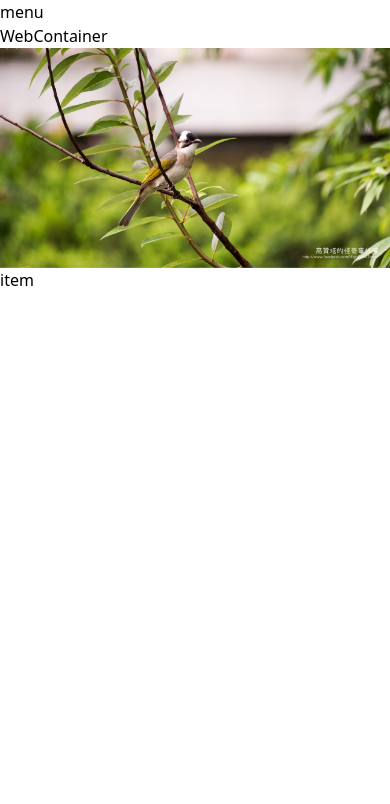
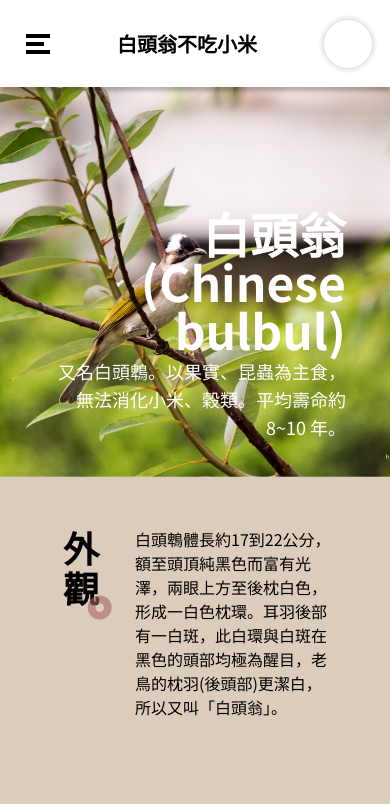
Before and after one commit to SiaoXiao/side_project_webLayout, a Vue app: page / in a window 390 px wide. Shown: the top 804 px of the page. Built offline with nearby package versions, Linux system fonts and the light colour scheme.

Commit message:
feat: layout

```diff
--- a/index.html
+++ b/index.html
@@ -5,6 +5,9 @@
     <link rel="icon" type="image/svg+xml" href="/vite.svg" />
     <meta name="viewport" content="width=device-width, initial-scale=1.0" />
     <title>Vite + Vue</title>
+    <link rel="preconnect" href="https://fonts.googleapis.com">
+<link rel="preconnect" href="https://fonts.gstatic.com" crossorigin>
+<link href="https://fonts.googleapis.com/css2?family=Noto+Sans+TC:wght@400;700&display=swap" rel="stylesheet">
   </head>
   <body>
     <div id="app"></div>
--- a/src/components/Layout.vue
+++ b/src/components/Layout.vue
@@ -1,6 +1,8 @@
 <template>
-  <WebMenu />
-  <WebContainer />
+  <div class="flex flex-col min-h-screen md:flex-row">
+    <WebMenu />
+    <WebContainer />
+  </div>
 </template>
 
 <script setup></script>
--- /dev/null
+++ b/src/components/MenuIcon.vue
@@ -0,0 +1,24 @@
+<template>
+  <ul class="relative w-full h-full">
+    <li
+      class="absolute w-full h-1 transition ease-in-out delay-150 bg-black top-1/2"
+      :class="isOpen ? '-translate-y-1/2 rotate-45' : '-translate-y-2.5'"
+    ></li>
+    <li
+      class="absolute h-1 transition ease-in-out delay-150 bg-black top-1/2"
+      :class="isOpen ? '-translate-y-1/2 -rotate-45  w-full' : '-translate-y-1/2 w-3/4 '"
+    ></li>
+    <li
+      class="absolute w-full h-1 transition ease-in-out delay-150 bg-black top-1/2"
+      :class="isOpen ? '-translate-y-1/2 -rotate-45' : 'translate-y-1.5'"
+    ></li>
+  </ul>
+</template>
+<script setup>
+defineProps({
+  isOpen: {
+    type: Boolean,
+    default: false
+  }
+})
+</script>
--- a/src/components/WebContainer.vue
+++ b/src/components/WebContainer.vue
@@ -1,9 +1,42 @@
 <template>
-  <div>WebContainer</div>
-  <img src="@/assets/banner.png" alt="">
-  <WebItem />
+  <div class="relative z-10 flex-grow min-w-0 md:pl-[345px] flex flex-col-reverse bg-center bg-no-repeat bg-cover bg-none md:bg-banner">
+    <div class="">
+      <div class="flex flex-col justify-end h-full bg-center bg-no-repeat bg-cover md:h-auto py-9 px-11 aspect-square md:aspect-auto md:bg-none bg-banner">
+        <h1 class="text-5xl font-bold text-right text-white">白頭翁 (Chinese bulbul)</h1>
+        <span class="block mt-1 text-lg text-right text-white"
+          >又名白頭鵯。以果實、昆蟲為主食，無法消化小米、穀類。平均壽命約 8~10 年。</span
+        >
+      </div>
+      <div
+        class="bg-[#DCCCBC] flex flex-col flex-wrap md:flex-row items-center justify-around h-full md:h-[367px] py-[50px] px-[36px] gap-[50px] md:gap-3 md:px-[50px] sm-py-[58px]"
+      >
+        <template v-for="item in itemData" :key="item.id">
+          <WebItem :itemData="item" />
+        </template>
+      </div>
+    </div>
+  </div>
 </template>
 
-<script setup></script>
-
-<style lang="scss" scoped></style>
+<script setup>
+const itemData = reactive([
+  {
+    id: 1,
+    title: '外觀',
+    content:
+      '白頭鵯體長約17到22公分，額至頭頂純黑色而富有光澤，兩眼上方至後枕白色，形成一白色枕環。耳羽後部有一白斑，此白環與白斑在黑色的頭部均極為醒目，老鳥的枕羽(後頭部)更潔白，所以又叫「白頭翁」。',
+  },
+  {
+    id: 2,
+    title: '棲地',
+    content:
+      '白頭翁和麻雀、綠繡眼合稱「城市三寶」，常成群出現在平原區灌木叢、丘陵樹林地帶，以及校園、公園、庭院、行道中的各種高高的電線與樹上。',
+  },
+  {
+    id: 3,
+    title: '食性',
+    content:
+      '以果樹的漿果和種子為主食，並時常飛入果園偷吃果實，還會吃嫩葉嫩芽，尤其是胡蝶蘭的嫩葉嫩芽葉，偶爾啄食昆蟲。',
+  },
+])
+</script>
--- a/src/components/WebItem.vue
+++ b/src/components/WebItem.vue
@@ -1,8 +1,43 @@
 <template>
-  <div>item</div>
+  <div class="flex card h-[225px] max-w-[274px] w-full gap-9">
+    <div class="card-section pl-[5px]">
+      <h2 class="relative text-4xl font-bold">
+        {{itemData.title}}
+        <svg
+          width="25"
+          height="25"
+          viewBox="0 0 26 26"
+          fill="none"
+          xmlns="http://www.w3.org/2000/svg"
+          class="absolute -bottom-[12.5px] -right-[12.5px]"
+        >
+          <circle
+            cx="13.1814"
+            cy="13.0804"
+            r="8.5"
+            stroke="#AA6666"
+            stroke-opacity="0.6"
+            stroke-width="8"
+          />
+        </svg>
+      </h2>
+    </div>
+    <div class="card-section">
+      <p class="text-base">
+        {{ itemData.content }}
+      </p>
+    </div>
+  </div>
 </template>
 
-<script setup></script>
+<script setup>
+defineProps({
+  itemData: {
+    type: Object,
+    default: () => ({})
+  }
+})
 
-<style lang="scss" scoped>
-</style>
+</script>
+
+<style lang="scss" scoped></style>
--- a/src/components/WebMenu.vue
+++ b/src/components/WebMenu.vue
@@ -1,7 +1,76 @@
 <template>
-  <div>menu</div>
+  <div
+    class="relative z-20 flex flex-col justify-between flex-shrink-0 w-full bg-white md:w-[345px] md:fixed md:inset-y-0"
+  >
+    <div
+      class="flex items-center justify-between h-[87px] md:h-auto md:py-[78px] md:justify-center md:shadow-none pr-[18px] pl-[26px]"
+      :class="showMenu ? '' : 'shadow-custom'"
+    >
+      <button
+        class="flex items-center justify-center w-6 h-[18px] md:hidden"
+        @click.prevent="toggleMenu"
+      >
+        <MenuIcon class="w-8 h-8" :isOpen="showMenu" />
+      </button>
+      <div class="flex items-center justify-center">
+        <span class="text-xl font-bold md:text-3xl">白頭翁不吃小米</span>
+      </div>
+      <div class="w-[48px] h-[48px] bg-white rounded-full shadow-logo"></div>
+    </div>
+    <div
+      class="flex-grow md:flex md:flex-col md:justify-between"
+      :class="showMenu ? 'shadow-custom' : 'hidden'"
+    >
+      <!-- 主要選單 -->
+      <ul class="flex flex-col gap-[21px] pb-[45px] sm-pb-0">
+        <li v-for="(item, i) in menuItems" :key="i" class="flex items-center justify-center">
+          <RouterLink
+            :to="item.to"
+            class="relative text-lg hover:text-[#AA6666] cursor-pointer transition ease-in-out delay-150"
+            :class="item.isActive ? 'font-bold text-[#AA6666] isActive' : ''"
+            >{{ item.text }}</RouterLink
+          >
+        </li>
+      </ul>
+    </div>
+  </div>
 </template>
 
-<script setup></script>
+<script setup>
+const showMenu = ref(false)
+const menuItems = reactive([
+  { to: '/', text: '白頭翁的特性', isActive: true },
+  { to: '/', text: '白頭翁的故事', isActive: false },
+  { to: '/', text: '白頭翁的美照', isActive: false },
+  { to: '/', text: '白頭翁的危機', isActive: false },
+])
+const toggleMenu = () => (showMenu.value = !showMenu.value)
 
-<style lang="scss" scoped></style>
+const handleMediaQueryChange = (e) => {
+  if (e.matches) {
+    showMenu.value = false
+  }
+}
+
+onMounted(() => {
+  const mediaQuery = window.matchMedia('(min-width: 768px)')
+  mediaQuery.addEventListener('change', handleMediaQueryChange)
+
+  handleMediaQueryChange(mediaQuery)
+})
+
+onUnmounted(() => {
+  mediaQuery.removeEventListener('change', handleMediaQueryChange)
+})
+</script>
+
+<style lang="scss" scoped>
+.isActive::after {
+  position: absolute;
+  content: '';
+  display: block;
+  width: 100%;
+  height: 2px;
+  background-color: #aa6666;
+}
+</style>
--- a/src/style/base.css
+++ b/src/style/base.css
@@ -1,6 +1,6 @@
 @layer base {
   html {
-    @apply font-sans relative w-full max-w-[1920px] min-h-screen m-auto;
+    @apply font-noto-sans relative w-full max-w-[1440px] min-h-screen m-auto;
   }
 
   main {
--- a/tailwind.config.js
+++ b/tailwind.config.js
@@ -4,7 +4,18 @@
     "./src/**/*.{vue,js,ts,jsx,tsx}",
   ],
   theme: {
-    extend: {},
+    extend: {
+      fontFamily: {
+        'noto-sans': ['Noto Sans TC', 'sans-serif'],
+      },
+      boxShadow: {
+        custom: '0px 4px 4px 0px rgba(0, 0, 0, 0.25)',
+        logo: '0px 0px 6px rgba(0, 0, 0, 0.25)',
+      },
+      backgroundImage: {
+        'banner': "url('./src/assets/banner.png')"
+      }
+    },
   },
   plugins: [],
 }
--- a/vite.config.js
+++ b/vite.config.js
@@ -16,7 +16,13 @@
     plugins: [
       Vue(),
       Components(),
-      AutoImport()
+      AutoImport({
+        imports: ['vue',],
+        dts: './auto-import.d.ts',
+        eslintrc: {
+          enabled: false
+        }
+      })
     ],
   }
 })
```
Also changed, not shown: auto-import.d.ts (added, +66 -0 lines), src/components/svg/round.svg (added).
